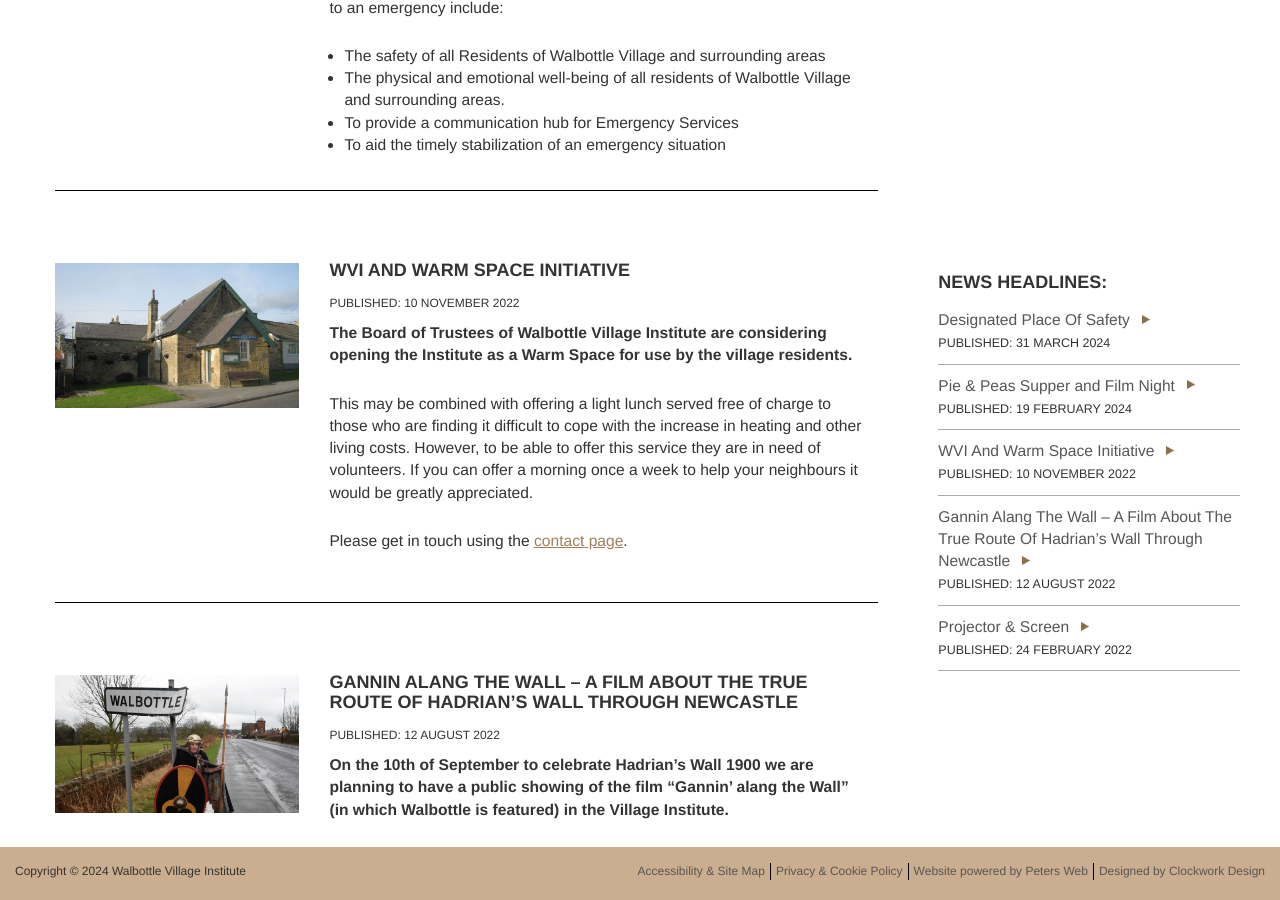
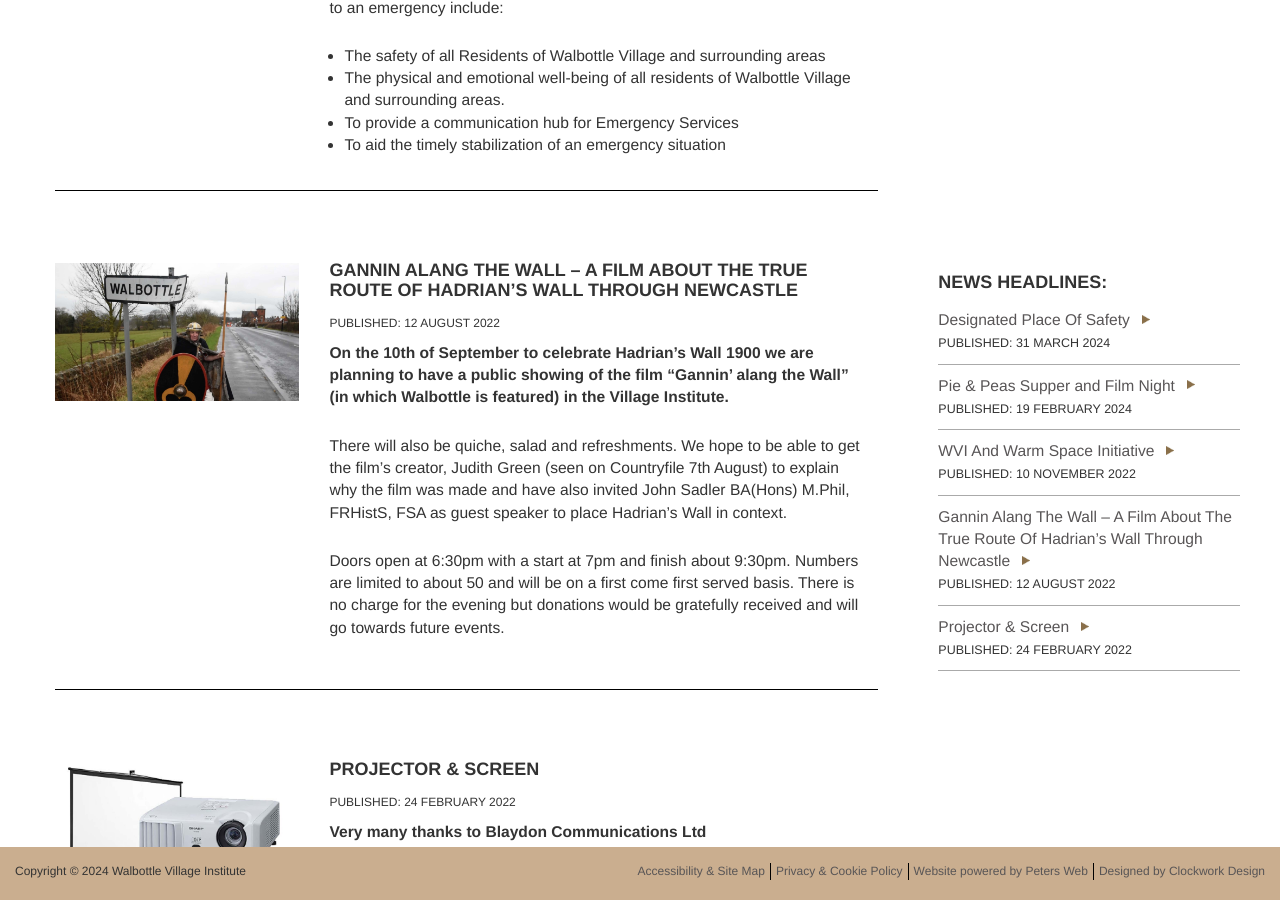
Before and after one commit to Walbottle-Village/Walbottle-Village-Institute, a Jekyll site: the page built from _pages/wvi_news.md, in a window 1280 px wide and 900 px high, scrolled down 679 px. Built offline with Jekyll 4.4.1, drawn with Linux system fonts in a browser that asks for light colours; cached includes are drawn as plain includes; some web fonts are replaced; comment, search, counter and statistics services are not loaded.

Commit message:
Update wvi_news.md

```diff
--- a/_pages/wvi_news.md
+++ b/_pages/wvi_news.md
@@ -38,22 +38,6 @@ OGimage: /OG-news.jpg
 								<li>To provide a communication hub for Emergency Services</li>
 								<li>To aid the timely stabilization of an emergency situation</li>
 							</ul>
-						</div>
-					</div>
-				</div>
-			</div>
-			<div class="col-xs-12 newsWrap">
-				<div class="row" id="warm">
-					<div class="article">
-						<div class="col-md-4 col-sm-12 col-xs-12">
-							<img src="../assets/images/wvi-02.jpg" loading="lazy" alt="Walbottle Village Institute image" class="img-responsive">
-						</div>
-						<div class="col-md-8 col-sm-12 col-xs-12">
-							<h3><strong>WVI And Warm Space Initiative</strong></h3>
-								<p class="date">Published: 10 November 2022</p>
-								<p><strong>The Board of Trustees of Walbottle Village Institute are considering opening the Institute as a Warm Space for use by the village residents.</strong></p>
-								<p>This may be combined with offering a light lunch served free of charge to those who are finding it difficult to cope with the increase in heating and other living costs. However, to be able to offer this service they are in need of volunteers. If you can offer a morning once a week to help your neighbours it would be greatly appreciated.</p>
-								<p>Please get in touch using the <a href="contact_wvi.html" title="contact Walbottle Village Institute" target="_self">contact page</a>.</p>
 						</div>
 					</div>
 				</div>
```
